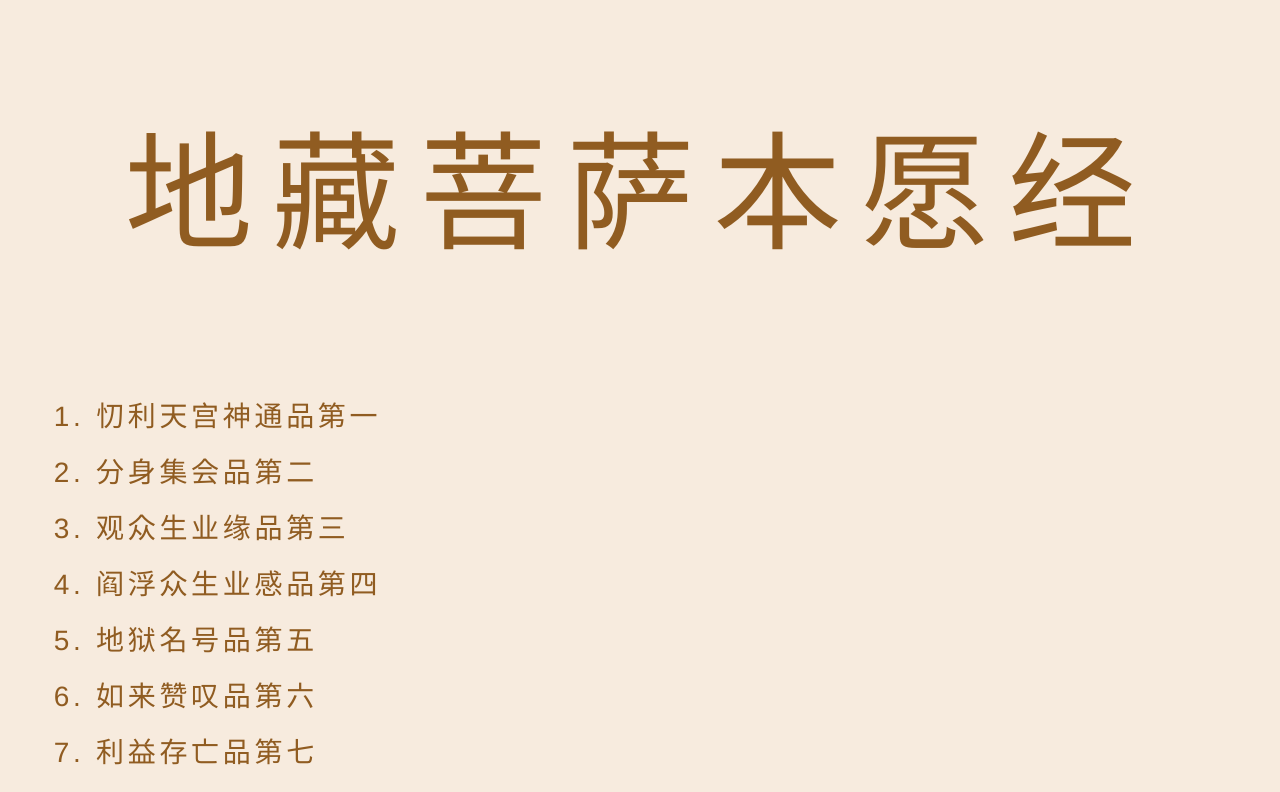
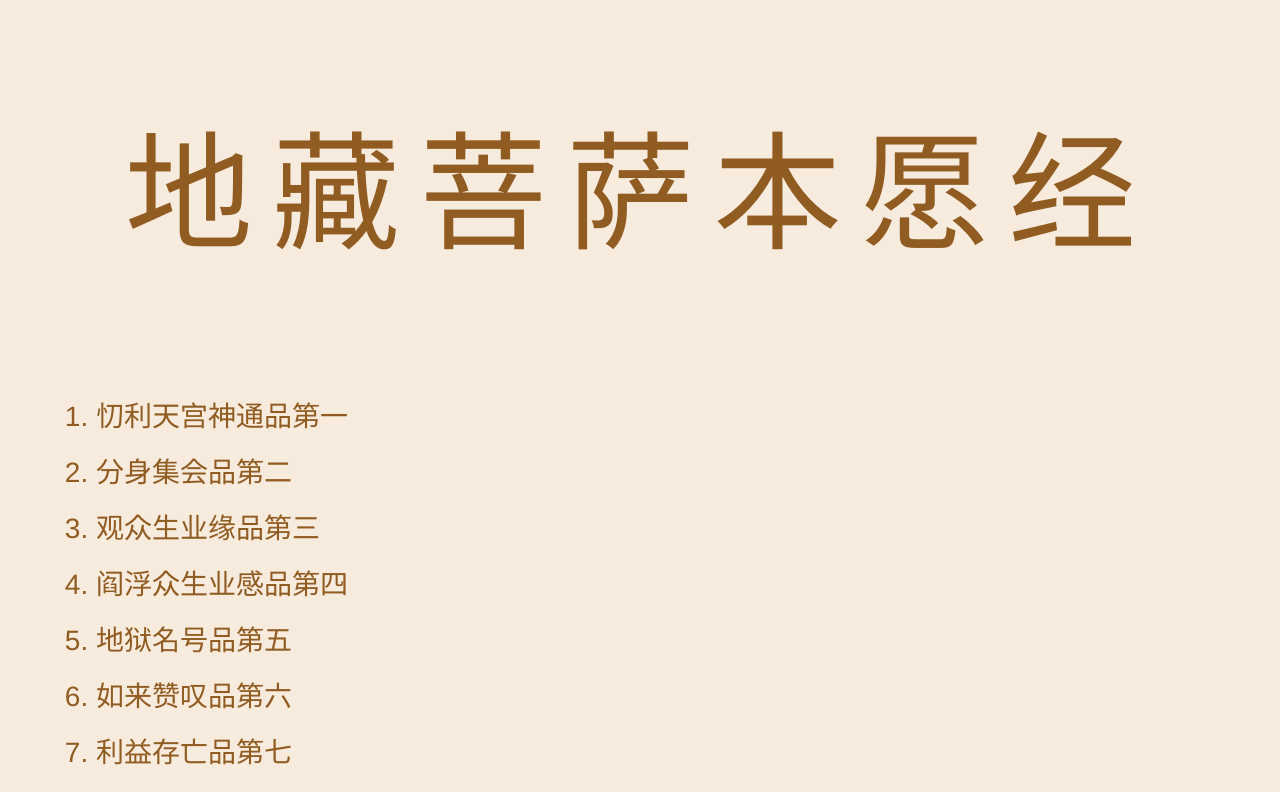
Before and after one commit to stetrevor/Ksitigarbhasutra, a Vue app: page /#/ in a window 1280 px wide. Shown: the top 792 px of the page. Built offline with nearby package versions, Linux system fonts and the light colour scheme.

Commit message:
Change letter spacing to 0

```diff
--- a/src/scss/_mixins.scss
+++ b/src/scss/_mixins.scss
@@ -10,7 +10,7 @@ $font-size-max: 28px;
 $character-count: 5 * 2;
 $margin-lr: 1;
 $gap: 0.5;
-$letter-spacing: 0.12;
+$letter-spacing: 0.00;
 $columns: ($character-count + $margin-lr * 2 + $gap + $letter-spacing * 4 * 2);
 $unit: 1 / $columns;
 /* font matrix */
```
